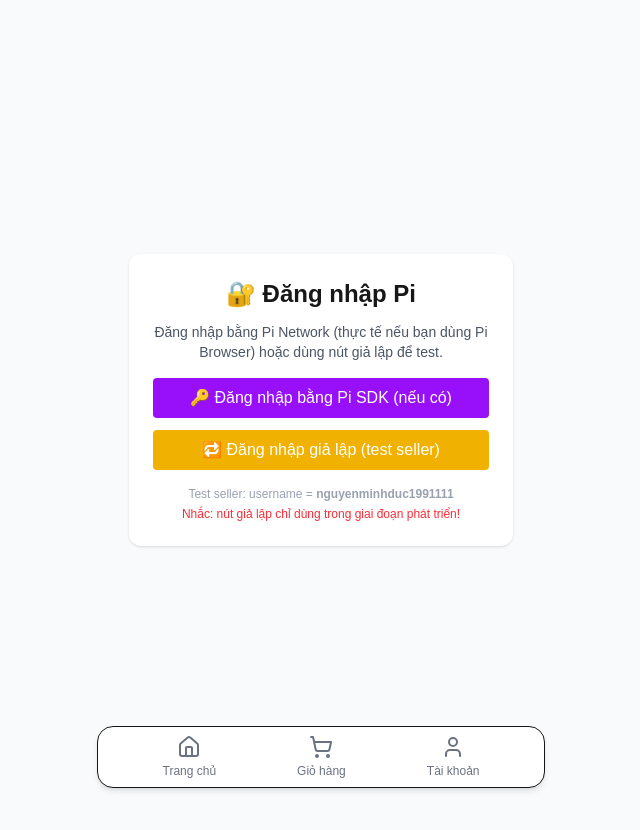
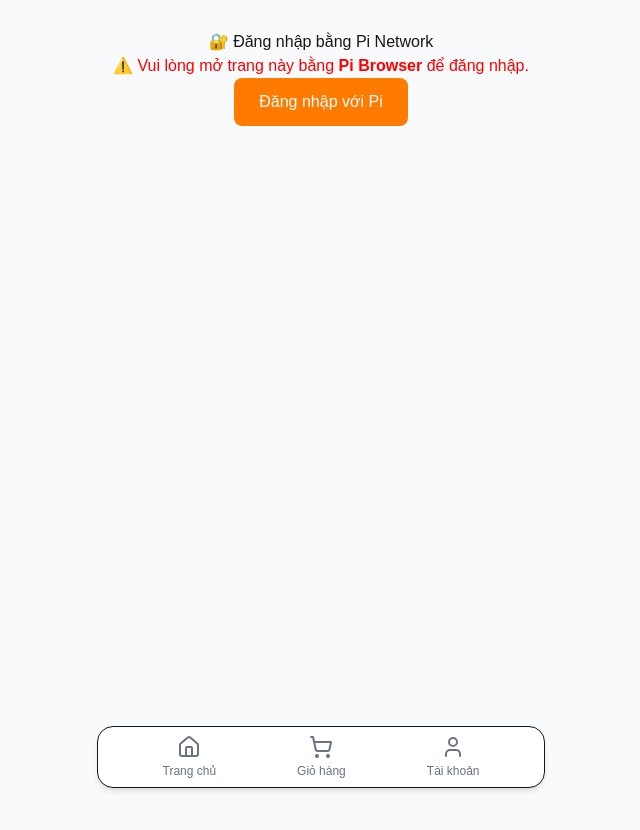
Before and after one commit to Titi-shop/titi.banluu, a Next.js app: page /pilogin in a window 1280 px wide. Shown: the top 830 px of the page, without its empty margins (319-959 px from the left). After the commit the page ends 800 px from the top, so only its background shows below. Built offline with nearby package versions, Linux system fonts and the light colour scheme.

Commit message:
Update page.tsx

```diff
--- a/app/pilogin/page.tsx
+++ b/app/pilogin/page.tsx
@@ -1,124 +1,94 @@
 "use client";
 
-import React, { useEffect } from "react";
-import { useRouter } from "next/navigation";
-import { useAuth } from "../../context/AuthContext";
-
-/**
- * PiLoginPage
- * - Nút "Đăng nhập giả lập" sẽ tạo 1 user demo: username = nguyenminhduc1991111, role = 'seller'
- * - Nút "Đăng nhập bằng Pi SDK" giữ nguyên nếu bạn đã nạp SDK (window.Pi)
- *
- * LƯU Ý:
- * - Không để nút giả lập này bật ở production (gỡ trước khi deploy thật).
- * - useAuth.login(...) phải chấp nhận object { username, wallet_address, role? }
- */
+import { useEffect, useState } from "react";
 
 export default function PiLoginPage() {
-  const { user, login } = useAuth();
-  const router = useRouter();
+  const [user, setUser] = useState(null);
+  const [isPiBrowser, setIsPiBrowser] = useState(false);
 
+  // Kiểm tra Pi Browser và khởi tạo SDK
   useEffect(() => {
-    if (user?.username) {
-      // nếu đã có role trong user thì điều hướng
-      if (user.username === "nguyenminhduc1991111" || user.role === "seller") {
-        router.push("/seller");
-      } else {
-        router.push("/customer");
-      }
+    if (typeof window !== "undefined" && window.Pi) {
+      window.Pi.init({ version: "2.0", sandbox: false });
+      setIsPiBrowser(true);
+
+      // Khôi phục session
+      const saved = localStorage.getItem("pi_user");
+      if (saved) setUser(JSON.parse(saved));
     }
-  }, [user, router]);
+  }, []);
 
-  // === Hàm đăng nhập giả lập dùng để test nhanh ===
-  const handleFakeLogin = async () => {
+  // Đăng nhập
+  const handleLogin = async () => {
+    if (!window.Pi) {
+      alert("⚠️ Vui lòng mở trang này bằng Pi Browser.");
+      return;
+    }
+
     try {
-      // user giả lập có role seller để chuyển hướng vào /seller
-      const fakeUser = {
-        username: "nguyenminhduc1991111",
-        wallet_address: "fake_wallet_address_123",
-        role: "seller",
-      };
-
-      // Nếu login trả về Promise thì await, nếu sync cũng ok
-      await login(fakeUser);
-
-      // thông báo cho dev/test
-      // DON'T use alert in production — đây chỉ test nhanh
-      alert("✅ Đăng nhập giả lập thành công: " + fakeUser.username);
-      // redirect do useEffect sẽ xử lý
-    } catch (e) {
-      console.error("Lỗi giả lập đăng nhập:", e);
-      alert("❌ Lỗi đăng nhập giả lập");
+      const scopes = ["username", "payments", "wallet_address"];
+      const auth = await window.Pi.authenticate(scopes, () => {});
+      setUser(auth);
+      localStorage.setItem("pi_user", JSON.stringify(auth));
+      localStorage.setItem("titi_is_logged_in", "true");
+      alert("🎉 Đăng nhập thành công!");
+    } catch (err) {
+      console.error(err);
+      alert("❌ Lỗi đăng nhập: " + err.message);
     }
   };
 
-  // === Nếu bạn có Pi SDK đã nạp trong layout (script) và muốn dùng thật ===
-  const handlePiSdkLogin = async () => {
-    try {
-      // @ts-ignore
-      const Pi = (window as any).Pi;
-      if (!Pi || !Pi.authenticate) {
-        alert("Pi SDK không được tìm thấy — dùng đăng nhập giả lập để test.");
-        return;
-      }
-
-      // ví dụ scopes
-      const scopes = ["username", "payments"];
-
-      // Pi.authenticate có thể open popup trong Pi Browser và trả về auth object
-      const authResult = await Pi.authenticate(scopes, (payment: any) => {
-        console.log("Pi payment callback:", payment);
-      });
-
-      // Tùy SDK: authResult có thể khác cấu trúc. Điều chỉnh theo SDK thật của bạn.
-      const username = authResult?.user?.username ?? authResult?.username ?? "pi_user";
-      const wallet = authResult?.user?.wallet_address ?? authResult?.wallet ?? "";
-
-      // nếu cần role mặc định:
-      const role = username === "nguyenminhduc1991111" ? "seller" : "customer";
-
-      await login({
-        username,
-        wallet_address: wallet,
-        role,
-      });
-
-      // không cần alert bắt buộc, useEffect sẽ điều hướng
-    } catch (err) {
-      console.error("Pi SDK login failed:", err);
-      alert("❌ Lỗi khi đăng nhập qua Pi SDK. Dùng giả lập để test.");
-    }
+  // Đăng xuất
+  const handleLogout = () => {
+    setUser(null);
+    localStorage.removeItem("pi_user");
+    localStorage.removeItem("titi_is_logged_in");
   };
 
   return (
-    <main className="min-h-screen flex items-center justify-center bg-gray-50 p-6">
-      <div className="bg-white rounded-xl shadow p-6 w-full max-w-sm text-center">
-        <h1 className="text-2xl font-bold mb-3">🔐 Đăng nhập Pi</h1>
-        <p className="text-sm text-gray-600 mb-4">
-          Đăng nhập bằng Pi Network (thực tế nếu bạn dùng Pi Browser) hoặc dùng nút giả lập để test.
+    <main style={{ textAlign: "center", padding: "30px" }}>
+      <h2>🔐 Đăng nhập bằng Pi Network</h2>
+
+      {!isPiBrowser && (
+        <p style={{ color: "red" }}>
+          ⚠️ Vui lòng mở trang này bằng <b>Pi Browser</b> để đăng nhập.
         </p>
+      )}
 
+      {!user ? (
         <button
-          onClick={handlePiSdkLogin}
-          className="w-full bg-purple-600 text-white px-4 py-2 rounded mb-3"
-          type="button"
+          onClick={handleLogin}
+          style={{
+            background: "#ff7b00",
+            color: "#fff",
+            border: "none",
+            padding: "12px 25px",
+            borderRadius: "8px",
+            fontSize: "16px",
+            cursor: "pointer",
+          }}
         >
-          🔑 Đăng nhập bằng Pi SDK (nếu có)
+          Đăng nhập với Pi
         </button>
-
-        <button
-          onClick={handleFakeLogin}
-          className="w-full bg-yellow-500 text-white px-4 py-2 rounded"
-          type="button"
-        >
-          🔁 Đăng nhập giả lập (test seller)
-        </button>
-
-        <div className="mt-4 text-xs text-gray-400">
-          <p className="mb-1">Test seller: username = <b>nguyenminhduc1991111</b></p>
-          <p className="text-red-500">Nhắc: nút giả lập chỉ dùng trong giai đoạn phát triển!</p>
+      ) : (
+        <div style={{ marginTop: "20px" }}>
+          <p>Xin chào, <b>{user.user.username}</b></p>
+          <p>Ví Pi: <b>{user.user.wallet_address || "Không có ví"}</b></p>
+          <button
+            onClick={handleLogout}
+            style={{
+              background: "#999",
+              color: "#fff",
+              border: "none",
+              padding: "10px 20px",
+              borderRadius: "8px",
+              cursor: "pointer",
+            }}
+          >
+            Đăng xuất
+          </button>
         </div>
-      </div>
+      )}
     </main>
   );
 }
```
